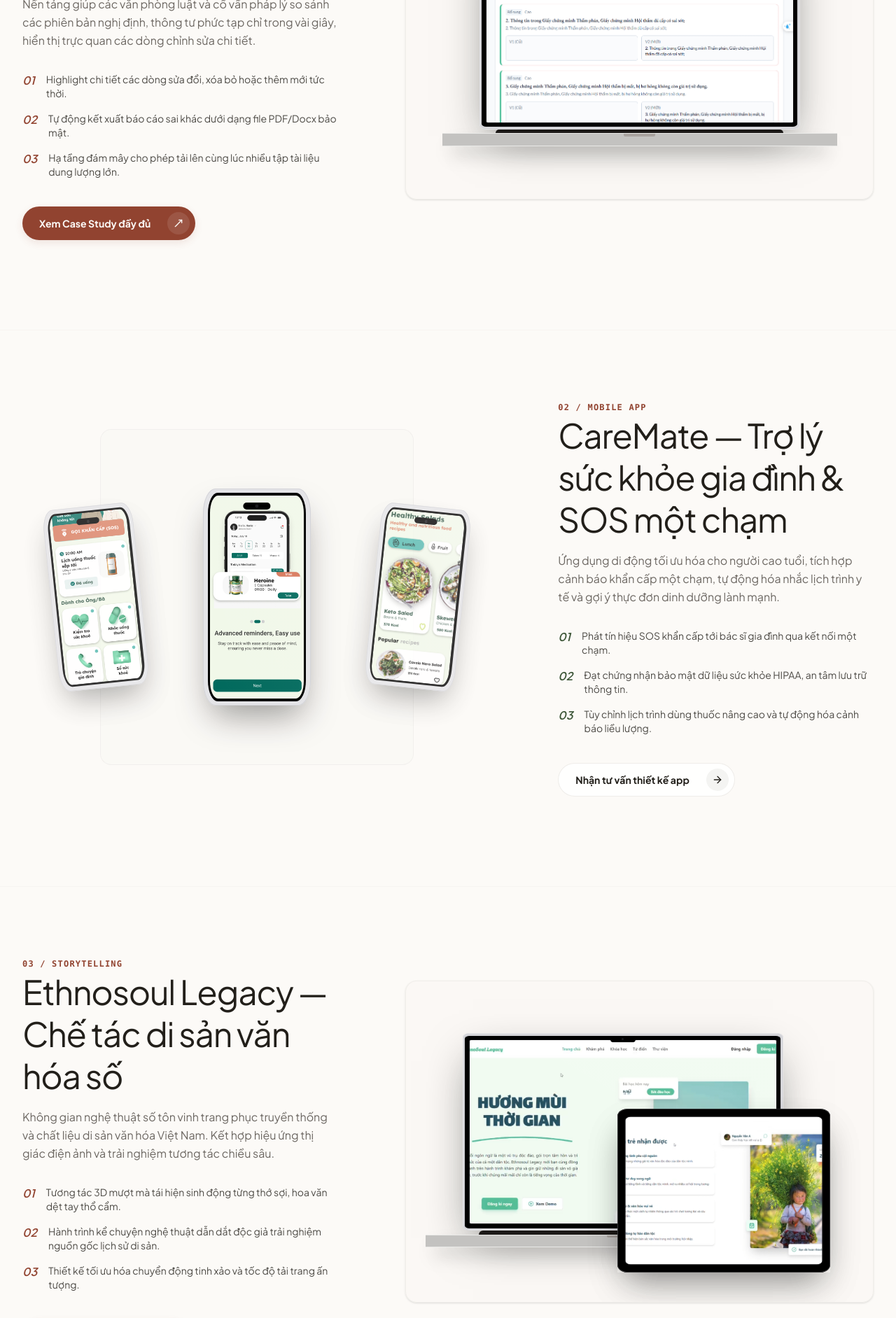
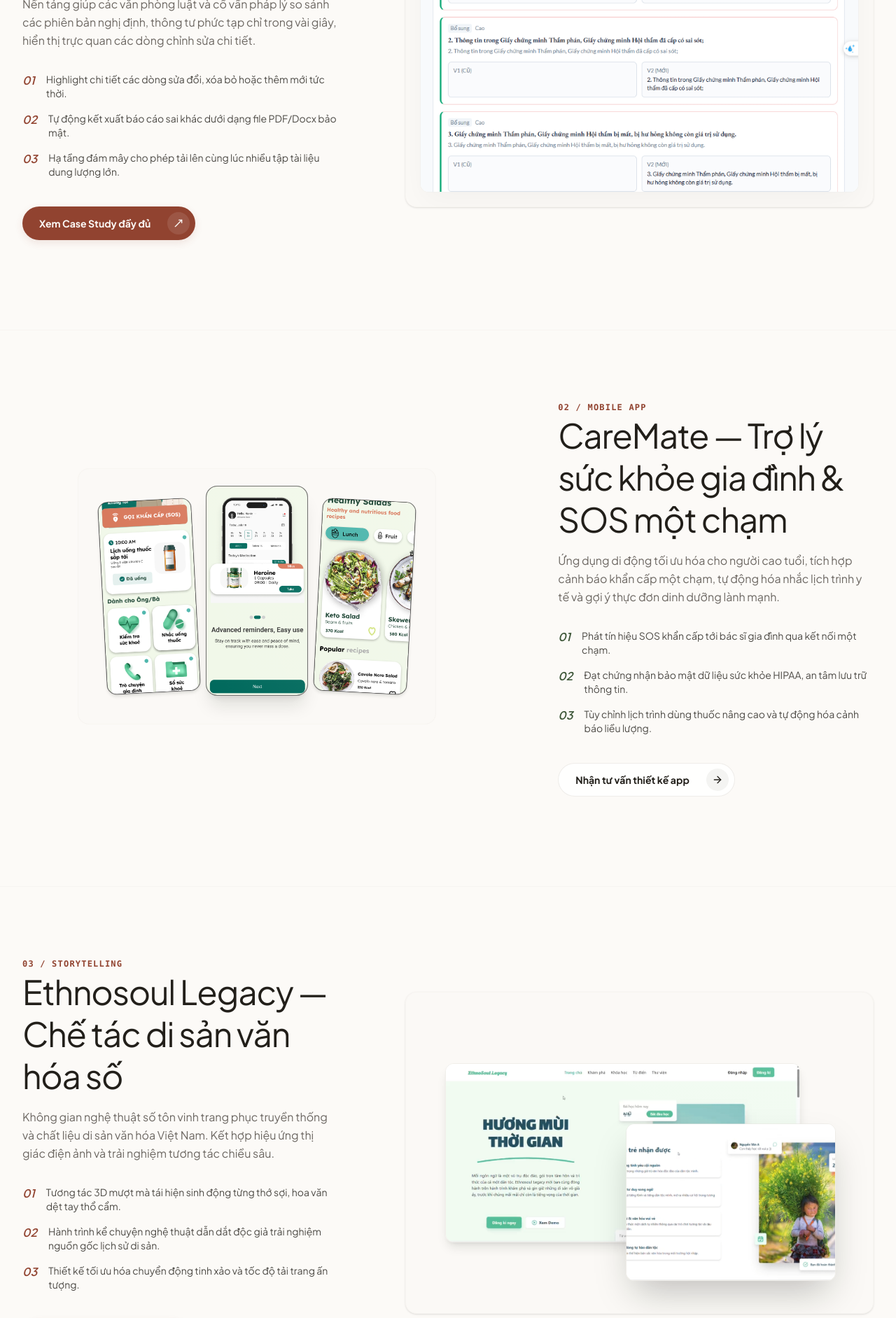
Before and after one commit to Hieuvu4438/Corporate_Branding, a Next.js app: page /projects in a window 1280 px wide. Shown: the part 880-2763 px from the top of the page at 70% size. Built offline with nearby package versions, Linux system fonts and the light colour scheme.

Commit message:
style(projects): remove physical device mockups and implement clean architectural layout design

```diff
--- a/app/projects/page.tsx
+++ b/app/projects/page.tsx
@@ -1,161 +1,6 @@
 import Link from "next/link";
-import { ArrowRight, Star, FileText, Smartphone, Laptop, GraduationCap, HeartPulse, ShieldCheck, Zap, MoveUpRight } from "lucide-react";
+import { ArrowRight, Star, MoveUpRight } from "lucide-react";
 import { ScrollReveal } from "@/components/scroll-reveal";
-
-interface BrowserMockupProps {
-  src: string;
-  url: string;
-  alt: string;
-  className?: string;
-}
-
-function BrowserMockup({ src, url, alt, className = "" }: BrowserMockupProps) {
-  return (
-    <div className={`w-full bg-card border border-border rounded-xl overflow-hidden shadow-card-subtle flex flex-col group/browser transition-all duration-500 hover:-translate-y-1 ${className}`}>
-      {/* Window Header */}
-      <div className="bg-muted/30 border-b border-border px-4 py-3 flex items-center gap-3 shrink-0 select-none">
-        {/* Window controls */}
-        <div className="flex gap-1.5 shrink-0">
-          <div className="h-2.5 w-2.5 rounded-full bg-[#FF5F56]/90 shadow-sm"></div>
-          <div className="h-2.5 w-2.5 rounded-full bg-[#FFBD2E]/90 shadow-sm"></div>
-          <div className="h-2.5 w-2.5 rounded-full bg-[#27C93F]/90 shadow-sm"></div>
-        </div>
-        {/* Address bar */}
-        <div className="mx-auto w-1/2 bg-background border border-border/80 text-[10px] text-muted-foreground py-1 px-3 rounded-full text-center truncate font-mono select-all tracking-wide">
-          {url}
-        </div>
-      </div>
-      {/* Screen Frame */}
-      <div className="relative aspect-[16/10] w-full overflow-hidden bg-muted">
-        <img
-          src={src}
-          alt={alt}
-          className="object-cover w-full h-full transition-transform duration-700 group-hover/browser:scale-[1.01]"
-        />
-        {/* Glass reflection */}
-        <div className="absolute inset-0 bg-gradient-to-tr from-white/0 via-white/2 to-white/5 pointer-events-none z-10" />
-      </div>
-    </div>
-  );
-}
-
-interface IPhone17ProMaxMockupProps {
-  src: string;
-  alt: string;
-  className?: string;
-}
-
-function IPhone17ProMaxMockup({ src, alt, className = "" }: IPhone17ProMaxMockupProps) {
-  return (
-    <div className={`relative aspect-[421/852] bg-[#E4E4E7] dark:bg-[#18181B] rounded-[11.5%] p-[1.5%] shadow-[0_25px_50px_-12px_rgba(0,0,0,0.4)] transition-all duration-500 hover:shadow-primary/10 select-none ${className}`}>
-      {/* Outer steel band highlight */}
-      <div className="absolute inset-0 rounded-[11.5%] border border-[#D4D4D8] dark:border-[#27272A] pointer-events-none" />
-
-      {/* Black Bezel container */}
-      <div className="relative w-full h-full bg-black rounded-[10%] p-[2.5%] overflow-hidden flex flex-col">
-        {/* Screen Glass Panel */}
-        <div className="relative w-full h-full bg-zinc-950 rounded-[8.5%] overflow-hidden">
-          <img
-            src={src}
-            alt={alt}
-            className="object-cover w-full h-full transition-transform duration-700 hover:scale-[1.02]"
-          />
-          {/* Glass Reflection */}
-          <div className="absolute inset-0 bg-gradient-to-tr from-white/0 via-white/[0.04] to-white/[0.1] pointer-events-none z-10" />
-        </div>
-
-        {/* Dynamic Island */}
-        <div className="absolute top-[4.5%] left-1/2 -translate-x-1/2 w-[28%] h-[3.5%] bg-black rounded-full z-30 flex items-center justify-center">
-          <div className="w-[12%] aspect-square rounded-full bg-zinc-900 border border-zinc-800/50"></div>
-        </div>
-      </div>
-    </div>
-  );
-}
-
-interface MacbookProMockupProps {
-  src: string;
-  url: string;
-  alt: string;
-  className?: string;
-}
-
-function MacbookProMockup({ src, url, alt, className = "" }: MacbookProMockupProps) {
-  return (
-    <div className={`relative w-full aspect-[2812/1788] select-none ${className}`}>
-      {/* Laptop Lid (Outer Aluminum Shell) */}
-      <div className="absolute top-[8.5%] left-[11%] right-[11%] bottom-[16%] bg-[#D4D4D8] dark:bg-[#1C1917] rounded-[2%] p-[0.6%] shadow-[0_25px_60px_-15px_rgba(0,0,0,0.5)] flex flex-col justify-between overflow-hidden">
-        {/* Lid bezel border */}
-        <div className="absolute inset-0 rounded-[2%] border border-[#E4E4E7] dark:border-[#2E2A27] pointer-events-none" />
-
-        {/* Screen Bezel (Black Border) */}
-        <div className="relative w-full h-full bg-black rounded-[1.5%] p-[1.2%] flex flex-col justify-between overflow-hidden">
-          {/* Active Screen Display Area */}
-          <div className="relative w-full h-full overflow-hidden bg-zinc-950 rounded-[0.8%] border border-zinc-900/50">
-            <img
-              src={src}
-              alt={alt}
-              className="object-cover w-full h-full"
-            />
-            {/* Screen Glare Overlay */}
-            <div className="absolute inset-0 bg-gradient-to-tr from-white/0 via-white/[0.03] to-white/[0.06] pointer-events-none z-10" />
-          </div>
-
-          {/* Top Camera Notch */}
-          <div className="absolute top-0 left-1/2 -translate-x-1/2 w-[8%] h-[3.5%] bg-black rounded-b-[4px] z-30 flex items-center justify-center">
-            <div className="w-[10%] aspect-square rounded-full bg-zinc-900 border border-zinc-800/40"></div>
-          </div>
-        </div>
-      </div>
-
-      {/* Aluminum Hinge Connection */}
-      <div className="absolute bottom-[14.5%] left-[15%] right-[15%] h-[1.5%] bg-[#1c1917] dark:bg-[#0c0a09] rounded-t-sm"></div>
-
-      {/* Keyboard Base / Deck */}
-      <div className="absolute bottom-[9.5%] left-[2%] right-[2%] h-[5%] bg-[#C3C2C0] dark:bg-[#44403C] border-t border-[#EAEAE8] dark:border-[#57534E] border-b border-[#9E9D9B] dark:border-[#2E2B28] rounded-t-[0.8%] rounded-b-[3%] shadow-2xl flex justify-center">
-        {/* Screen Opening Notch */}
-        <div className="w-[8%] h-[20%] bg-[#A8A29E] dark:bg-[#292524] rounded-b-[2px]"></div>
-      </div>
-
-      {/* Base shadow */}
-      <div className="absolute bottom-[6%] left-[4%] right-[4%] h-[4%] bg-black/15 dark:bg-black/40 blur-md rounded-full -z-10"></div>
-    </div>
-  );
-}
-
-interface IPadProMockupProps {
-  src: string;
-  alt: string;
-  orientation?: "portrait" | "landscape";
-  className?: string;
-}
-
-function IPadProMockup({ src, alt, orientation = "portrait", className = "" }: IPadProMockupProps) {
-  const isPortrait = orientation === "portrait";
-  return (
-    <div
-      className={`relative select-none ${className}`}
-      style={{ aspectRatio: isPortrait ? "1612/2099" : "2099/1612" }}
-    >
-      {/* iPad Outer Bezel (Aluminum Ring + Screen Border) */}
-      <div className={`absolute inset-0 bg-black rounded-[4.5%] shadow-2xl flex flex-col overflow-hidden ${isPortrait ? "p-[4.5%]" : "p-[3.5%]"}`}>
-        {/* Outer Aluminum Edge highlight */}
-        <div className="absolute inset-0 rounded-[4.5%] border border-[#3a3a3c] dark:border-[#27272a] pointer-events-none ring-[1px] ring-black/40" />
-
-        {/* Screen Area */}
-        <div className="relative w-full h-full overflow-hidden bg-zinc-950 rounded-[3%] border border-zinc-900">
-          <img
-            src={src}
-            alt={alt}
-            className="object-cover w-full h-full"
-          />
-          {/* Screen Reflection */}
-          <div className="absolute inset-0 bg-gradient-to-tr from-white/0 via-white/[0.03] to-white/[0.07] pointer-events-none z-10" />
-        </div>
-      </div>
-    </div>
-  );
-}
 
 export default function Projects() {
   return (
@@ -183,7 +28,7 @@
         </ScrollReveal>
       </section>
 
-      {/* 2. LegalDiff Showcase (Web App in Macbook Pro) */}
+      {/* 2. LegalDiff Showcase (Web App - Browser Layout) */}
       <section className="mx-auto max-w-7xl px-6 lg:px-8 w-full border-t border-border/40 pt-24">
         <div className="grid grid-cols-1 lg:grid-cols-12 gap-16 lg:gap-24 items-center">
 
@@ -227,46 +72,64 @@
             </div>
           </div>
 
-          {/* Visual Showcase (Macbook Pro Mockup) */}
+          {/* Visual Showcase (Browser window design) */}
           <div className="lg:col-span-7 w-full">
-            <ScrollReveal delay={200} className="relative bg-muted/40 p-6 sm:p-10 rounded-2xl border border-border/80 shadow-sm flex items-center justify-center overflow-hidden">
-              <MacbookProMockup
-                src="/asset/img/Screenshot 2026-07-04 143200.png"
-                url="https://legaldiff.vn/analysis"
-                alt="Giao diện LegalDiff"
-                className="w-full relative z-10"
-              />
+            <ScrollReveal delay={200} className="relative bg-muted/20 p-3 sm:p-5 rounded-2xl border border-border/40 shadow-sm flex items-center justify-center overflow-hidden">
+              <div className="w-full bg-card border border-border/80 rounded-xl overflow-hidden shadow-card-subtle flex flex-col group/browser transition-all duration-500 hover:scale-[1.01]">
+                {/* Window Header */}
+                <div className="bg-muted/30 border-b border-border/80 px-4 py-2.5 flex items-center gap-3 shrink-0 select-none">
+                  {/* Window controls */}
+                  <div className="flex gap-1.5 shrink-0">
+                    <div className="h-2 w-2 rounded-full bg-[#FF5F56]/90 shadow-sm"></div>
+                    <div className="h-2 w-2 rounded-full bg-[#FFBD2E]/90 shadow-sm"></div>
+                    <div className="h-2 w-2 rounded-full bg-[#27C93F]/90 shadow-sm"></div>
+                  </div>
+                  {/* Address bar */}
+                  <div className="mx-auto w-1/2 bg-background/50 border border-border/60 text-[9px] sm:text-[10px] text-muted-foreground py-0.5 px-3 rounded-full text-center truncate font-mono select-all tracking-wide">
+                    https://legaldiff.vn/analysis
+                  </div>
+                </div>
+                {/* Screen */}
+                <div className="relative aspect-[16/10] w-full overflow-hidden bg-muted">
+                  <img
+                    src="/asset/img/Screenshot 2026-07-04 143200.png"
+                    alt="Giao diện LegalDiff"
+                    className="object-cover w-full h-full transition-transform duration-700 group-hover/browser:scale-[1.02]"
+                  />
+                  {/* Glass reflection */}
+                  <div className="absolute inset-0 bg-gradient-to-tr from-white/0 via-white/[0.02] to-white/[0.05] pointer-events-none z-10" />
+                </div>
+              </div>
             </ScrollReveal>
           </div>
 
         </div>
       </section>
 
-      {/* 3. CareMate Showcase (Mobile App in realistic iPhone 17 Pro Max Silver) */}
+      {/* 3. CareMate Showcase (Mobile App - Staggered Card Showcase) */}
       <section className="mx-auto max-w-7xl px-6 lg:px-8 w-full border-t border-border/40 pt-24">
         <div className="grid grid-cols-1 lg:grid-cols-12 gap-16 lg:gap-24 items-center">
 
-          {/* Visual Showcase (Staggered Overlapping iPhone 17 Pro Max Silver) */}
+          {/* Visual Showcase (3-Column Staggered App Screenshot Grid) */}
           <div className="lg:col-span-7 order-last lg:order-first w-full flex items-center justify-center">
-            <ScrollReveal className="relative w-full max-w-md h-[360px] sm:h-[480px] flex items-center justify-center select-none py-8 bg-muted/30 rounded-2xl border border-border/60">
-              {/* Left Phone (SOS Screen) */}
-              <IPhone17ProMaxMockup
-                src="/asset/img/Screenshot 2026-07-04 143925.png"
-                alt="SOS Screen"
-                className="absolute w-[140px] sm:w-[200px] -translate-x-[45px] sm:-translate-x-[80px] scale-[0.88] -rotate-6 z-10 opacity-80 transition-all duration-500 hover:z-30 hover:scale-100 hover:rotate-0 hover:opacity-100"
-              />
-              {/* Center Phone (Reminders) */}
-              <IPhone17ProMaxMockup
-                src="/asset/img/Screenshot 2026-07-04 144033.png"
-                alt="Reminders Screen"
-                className="absolute w-[150px] sm:w-[210px] z-20 scale-100 shadow-2xl transition-all duration-500 hover:scale-105"
-              />
-              {/* Right Phone (Diet Plan) */}
-              <IPhone17ProMaxMockup
-                src="/asset/img/Screenshot 2026-07-04 144059.png"
-                alt="Healthy Diet Screen"
-                className="absolute w-[140px] sm:w-[200px] translate-x-[45px] sm:translate-x-[80px] scale-[0.88] rotate-6 z-10 opacity-80 transition-all duration-500 hover:z-30 hover:scale-100 hover:rotate-0 hover:opacity-100"
-              />
+            <ScrollReveal className="relative w-full max-w-lg select-none py-8 px-5 bg-muted/20 rounded-2xl border border-border/40 flex items-center justify-center overflow-hidden">
+              <div className="grid grid-cols-3 gap-3 sm:gap-4 w-full">
+                {/* Left Phone Screen */}
+                <div className="relative aspect-[9/18.5] rounded-2xl overflow-hidden border border-border/80 shadow-md bg-zinc-950 group/img transition-all duration-500 hover:-translate-y-2 hover:scale-[1.02] scale-[0.92] -rotate-3 translate-x-2">
+                  <img src="/asset/img/Screenshot 2026-07-04 143925.png" alt="SOS Screen" className="object-cover w-full h-full transition-transform duration-500 group-hover/img:scale-[1.03]" />
+                  <div className="absolute inset-0 bg-gradient-to-tr from-white/0 via-white/[0.03] to-white/[0.08] pointer-events-none z-10" />
+                </div>
+                {/* Center Phone Screen */}
+                <div className="relative aspect-[9/18.5] rounded-2xl overflow-hidden border border-border/80 shadow-xl bg-zinc-950 z-20 group/img transition-all duration-500 hover:-translate-y-3 hover:scale-[1.03] -translate-y-2">
+                  <img src="/asset/img/Screenshot 2026-07-04 144033.png" alt="Reminders Screen" className="object-cover w-full h-full transition-transform duration-500 group-hover/img:scale-[1.03]" />
+                  <div className="absolute inset-0 bg-gradient-to-tr from-white/0 via-white/[0.04] to-white/[0.1] pointer-events-none z-10" />
+                </div>
+                {/* Right Phone Screen */}
+                <div className="relative aspect-[9/18.5] rounded-2xl overflow-hidden border border-border/80 shadow-md bg-zinc-950 group/img transition-all duration-500 hover:-translate-y-2 hover:scale-[1.02] scale-[0.92] rotate-3 -translate-x-2">
+                  <img src="/asset/img/Screenshot 2026-07-04 144059.png" alt="Healthy Diet Screen" className="object-cover w-full h-full transition-transform duration-500 group-hover/img:scale-[1.03]" />
+                  <div className="absolute inset-0 bg-gradient-to-tr from-white/0 via-white/[0.03] to-white/[0.08] pointer-events-none z-10" />
+                </div>
+              </div>
             </ScrollReveal>
           </div>
 
@@ -313,7 +176,7 @@
         </div>
       </section>
 
-      {/* 4. Ethnosoul Legacy (Macbook Pro + iPad Pro Landscape) */}
+      {/* 4. Ethnosoul Legacy (Artistic Storytelling Collage) */}
       <section className="mx-auto max-w-7xl px-6 lg:px-8 w-full border-t border-border/40 pt-24">
         <div className="grid grid-cols-1 lg:grid-cols-12 gap-16 lg:gap-24 items-center">
 
@@ -357,23 +220,20 @@
             </div>
           </div>
 
-          {/* Visual Showcase (Macbook Pro + iPad Pro Landscape Collage) */}
-          <div className="lg:col-span-7 w-full pb-8">
-            <ScrollReveal delay={200} className="relative bg-muted/40 p-6 sm:p-10 rounded-2xl border border-border/80 shadow-sm aspect-[16/11] flex items-center justify-center overflow-hidden">
-              {/* Macbook Pro Mockup */}
-              <MacbookProMockup
-                src="/asset/img/ethnosoul_legacy_01.png"
-                url="https://ethnosoul.vn/legacy"
-                alt="Ethnosoul Legacy Home"
-                className="w-[85%] -translate-x-6 relative z-10"
-              />
-              {/* iPad Pro Landscape Mockup overlapping bottom right */}
-              <div className="absolute bottom-[8%] right-[8%] w-[48%] z-20 shadow-2xl scale-95 hover:scale-100 transition-transform duration-500">
-                <IPadProMockup
-                  src="/asset/img/ethnosoul_legacy_02.png"
-                  alt="Ethnosoul Legacy Story"
-                  orientation="landscape"
-                />
+          {/* Visual Showcase (Landscape Clean overlapping collage) */}
+          <div className="lg:col-span-7 w-full">
+            <ScrollReveal delay={200} className="relative bg-muted/20 p-4 sm:p-6 rounded-2xl border border-border/40 shadow-sm aspect-[16/11] flex items-center justify-center overflow-hidden">
+              {/* Primary Landscape Image */}
+              <div className="w-[82%] -translate-x-6 relative z-10 rounded-xl overflow-hidden border border-border/80 shadow-lg group/es1 transition-all duration-500 hover:scale-[1.01]">
+                <img src="/asset/img/ethnosoul_legacy_01.png" alt="Ethnosoul Legacy Home" className="object-cover w-full h-full transition-transform duration-700 group-hover/es1:scale-[1.02]" />
+                <div className="absolute inset-0 bg-gradient-to-tr from-white/0 via-white/[0.02] to-white/[0.06] pointer-events-none z-10" />
+              </div>
+              {/* Secondary Overlapping Landscape Image */}
+              <div className="absolute bottom-[10%] right-[8%] w-[45%] z-20 shadow-2xl rounded-xl overflow-hidden border border-border/90 group/es2 transition-all duration-500 hover:scale-[1.02] hover:-translate-y-1">
+                <div className="aspect-[4/3] w-full">
+                  <img src="/asset/img/ethnosoul_legacy_02.png" alt="Ethnosoul Legacy Story" className="object-cover w-full h-full transition-transform duration-700 group-hover/es2:scale-[1.02]" />
+                </div>
+                <div className="absolute inset-0 bg-gradient-to-tr from-white/0 via-white/[0.03] to-white/[0.07] pointer-events-none z-10" />
               </div>
             </ScrollReveal>
           </div>
@@ -381,27 +241,24 @@
         </div>
       </section>
 
-      {/* 5. School LMS Showcase (Macbook Pro + iPad Pro Portrait) */}
+      {/* 5. School LMS Showcase (Education Platform Collage) */}
       <section className="mx-auto max-w-7xl px-6 lg:px-8 w-full border-t border-border/40 pt-32">
         <div className="grid grid-cols-1 lg:grid-cols-12 gap-16 lg:gap-24 items-center">
 
-          {/* Visual Showcase (Macbook Pro + iPad Pro Portrait Collage) */}
-          <div className="lg:col-span-7 order-last lg:order-first w-full pb-8">
-            <ScrollReveal delay={200} className="relative bg-muted/40 p-6 sm:p-10 rounded-2xl border border-border/80 shadow-sm aspect-[16/11] flex items-center justify-center overflow-hidden">
-              {/* Macbook Pro Mockup */}
-              <MacbookProMockup
-                src="/asset/img/school_lms_01.png"
-                url="https://schoollms.edu.vn/dashboard"
-                alt="School LMS Dashboard"
-                className="w-[82%] -translate-x-8 -translate-y-4 relative z-10"
-              />
-              {/* iPad Pro Portrait Mockup overlapping bottom right */}
-              <div className="absolute bottom-[4%] right-[8%] w-[34%] z-20 shadow-2xl scale-95 hover:scale-100 transition-transform duration-500">
-                <IPadProMockup
-                  src="/asset/img/school_lms_02.png"
-                  alt="School LMS Mobile Courses"
-                  orientation="portrait"
-                />
+          {/* Visual Showcase (Clean overlapping collage) */}
+          <div className="lg:col-span-7 order-last lg:order-first w-full">
+            <ScrollReveal delay={200} className="relative bg-muted/20 p-4 sm:p-6 rounded-2xl border border-border/40 shadow-sm aspect-[16/11] flex items-center justify-center overflow-hidden">
+              {/* Primary Landscape Image */}
+              <div className="w-[80%] -translate-x-8 -translate-y-4 relative z-10 rounded-xl overflow-hidden border border-border/80 shadow-lg group/lms1 transition-all duration-500 hover:scale-[1.01]">
+                <img src="/asset/img/school_lms_01.png" alt="School LMS Dashboard" className="object-cover w-full h-full transition-transform duration-700 group-hover/lms1:scale-[1.02]" />
+                <div className="absolute inset-0 bg-gradient-to-tr from-white/0 via-white/[0.02] to-white/[0.06] pointer-events-none z-10" />
+              </div>
+              {/* Secondary Overlapping Portrait Image */}
+              <div className="absolute bottom-[6%] right-[8%] w-[32%] z-20 shadow-2xl rounded-xl overflow-hidden border border-border/90 group/lms2 transition-all duration-500 hover:scale-[1.02] hover:-translate-y-1">
+                <div className="aspect-[3/4] w-full">
+                  <img src="/asset/img/school_lms_02.png" alt="School LMS Mobile Courses" className="object-cover w-full h-full transition-transform duration-700 group-hover/lms2:scale-[1.02]" />
+                </div>
+                <div className="absolute inset-0 bg-gradient-to-tr from-white/0 via-white/[0.03] to-white/[0.07] pointer-events-none z-10" />
               </div>
             </ScrollReveal>
           </div>
```
